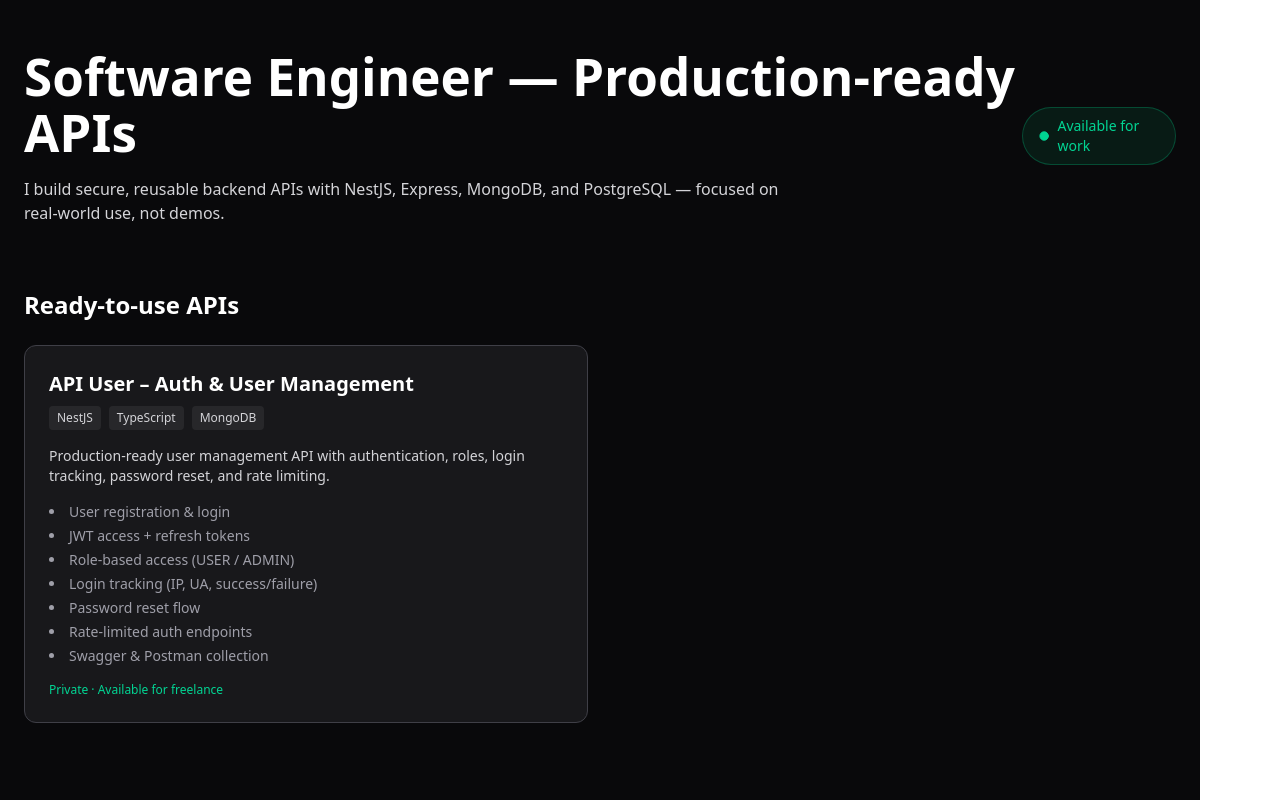
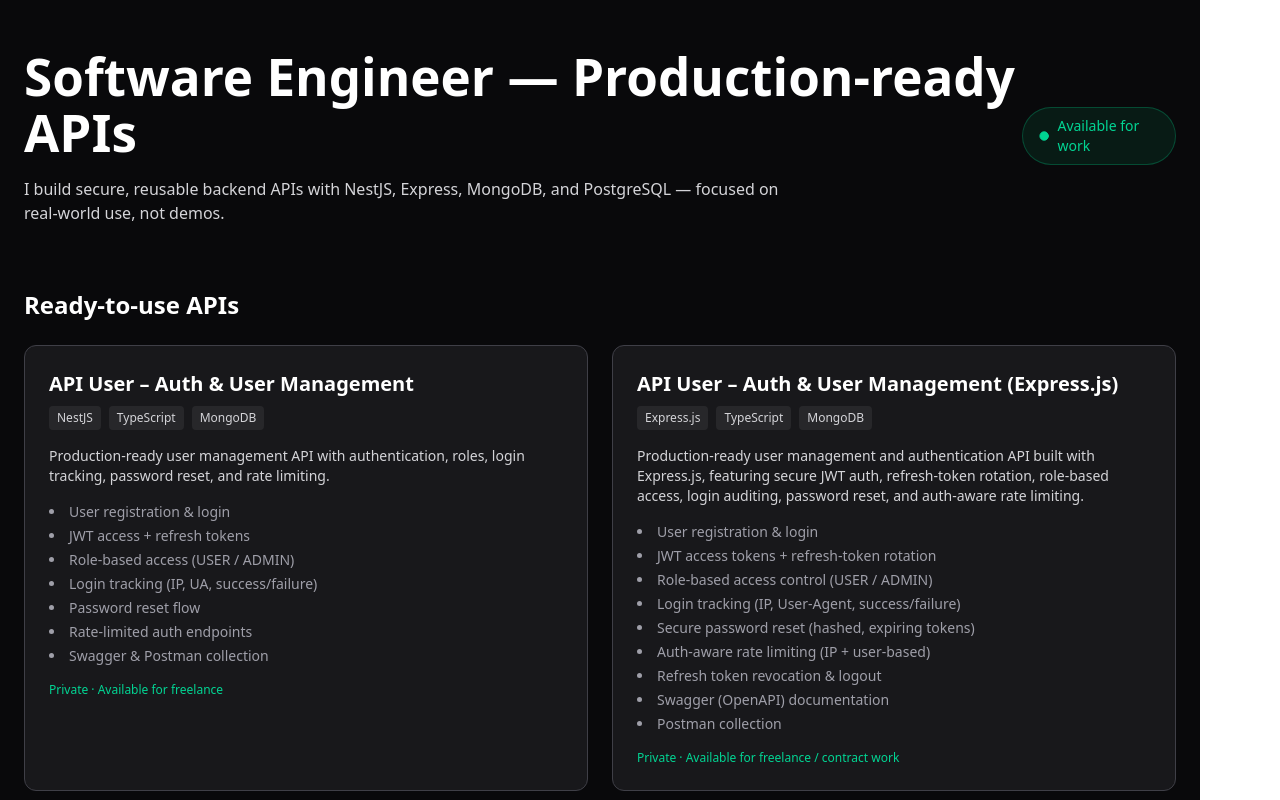
Before and after one commit to Yogan-Labs/yogan-labs-portfolio, a React (Vite) app: page / in a window 1280 px wide. Shown: the top 800 px of the page. Built offline with nearby package versions, Linux system fonts and the light colour scheme.

Commit message:
Added new data

```diff
--- a/src/data/projects.ts
+++ b/src/data/projects.ts
@@ -16,5 +16,31 @@ export const projects = [
       "Swagger & Postman collection",
     ],
     status: "Private · Available for freelance",
-  },
+  },{
+  id: "api-user-express",
+  title: "API User – Auth & User Management (Express.js)",
+  stack: ["Express.js", "TypeScript", "MongoDB"],
+  badges: [
+    "JWT",
+    "Refresh Token Rotation",
+    "RBAC",
+    "Rate Limiting",
+    "Swagger"
+  ],
+  description:
+    "Production-ready user management and authentication API built with Express.js, featuring secure JWT auth, refresh-token rotation, role-based access, login auditing, password reset, and auth-aware rate limiting.",
+  features: [
+    "User registration & login",
+    "JWT access tokens + refresh-token rotation",
+    "Role-based access control (USER / ADMIN)",
+    "Login tracking (IP, User-Agent, success/failure)",
+    "Secure password reset (hashed, expiring tokens)",
+    "Auth-aware rate limiting (IP + user-based)",
+    "Refresh token revocation & logout",
+    "Swagger (OpenAPI) documentation",
+    "Postman collection"
+  ],
+  status: "Private · Available for freelance / contract work",
+}
+
 ];
```
